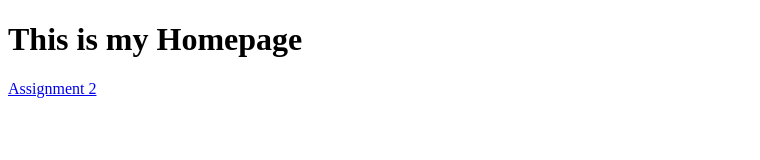
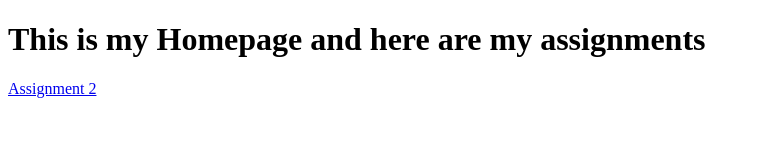
Before and after one commit to PyraLeStrange/cit-125, a plain HTML site: page Index.htm in a window 1280 px wide. Shown: the whole page, without its empty margins (0-760 px from the left). Drawn offline with Linux system fonts and the light colour scheme.

Commit message:
change title

```diff
--- a/Index.htm
+++ b/Index.htm
@@ -6,7 +6,7 @@
 </head>
     <body>
 
-    <h1>This is my Homepage</h1>
+    <h1>This is my Homepage and here are my assignments</h1>
     <nav>
     <a href="/index.html">Assignment 2</a>
 
```
